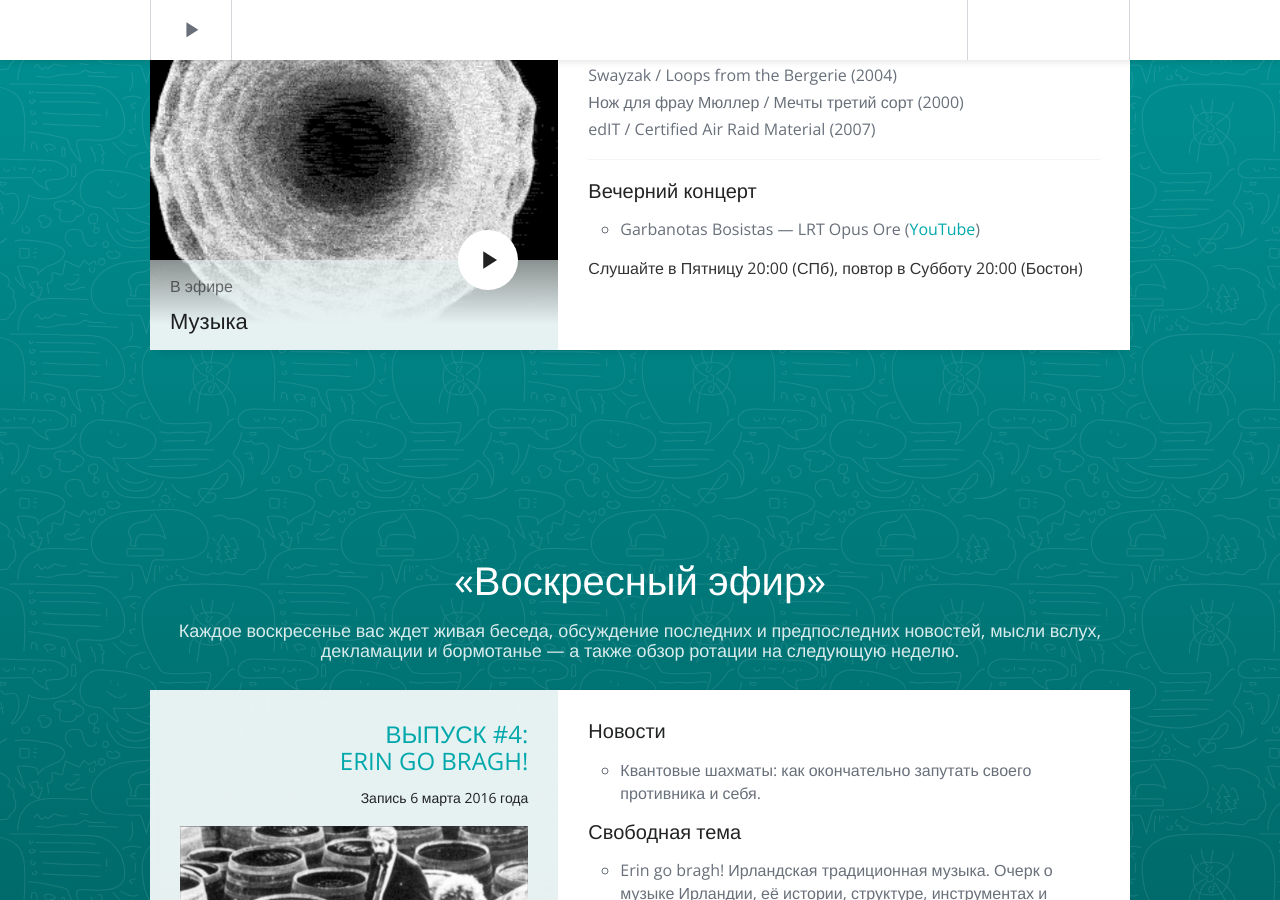
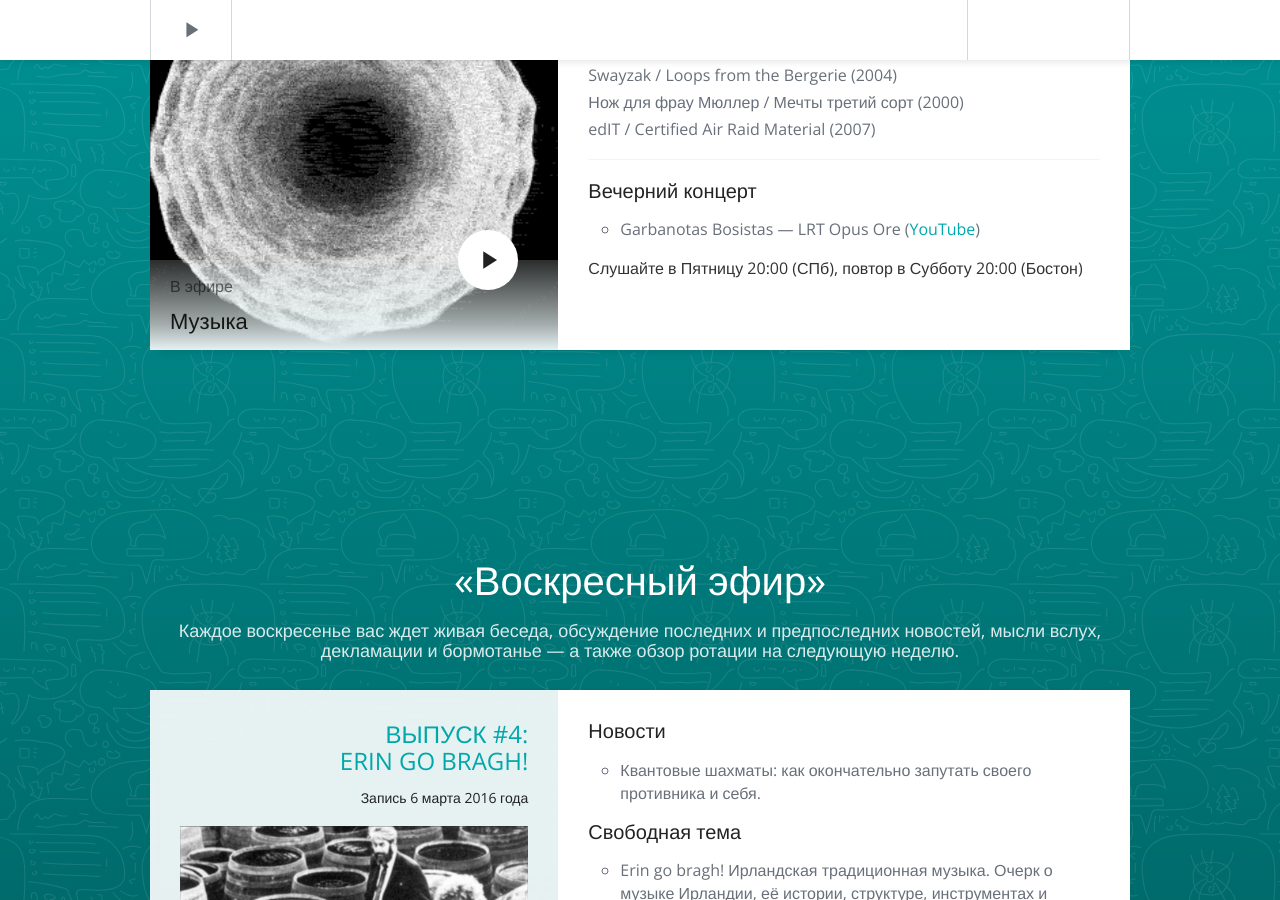
Before and after one commit to tretten/site-moonant, a Jekyll site: the page built from index.html, in a window 1280 px wide and 900 px high, scrolled down 567 px. Built offline with Jekyll 4.4.1, drawn with Linux system fonts in a browser that asks for light colours; nearby versions of some CDN libraries; a script that is not in the unit is left out; the list of posts is cut into pages by our own code; comment, search, counter and statistics services are not loaded.

Commit message:
gradient

```diff
--- a/public/css/moonant.css
+++ b/public/css/moonant.css
@@ -343,9 +343,9 @@ transparent.kast-colors-dynamic.kast-maximized.kast-left.kast-not-full-statusbar
 }
 
 div#kast-top-content.kast-top-content {
-	background: -moz-linear-gradient(top,  rgba(230,241,241,0.6) 0%, rgba(230,241,241,1) 71%, rgba(230,241,241,1) 100%);
-	background: -webkit-linear-gradient(top,  rgba(230,241,241,0.6) 0%,rgba(230,241,241,1) 71%,rgba(230,241,241,1) 100%);
-	background: linear-gradient(to bottom,  rgba(230,241,241,0.6) 0%,rgba(230,241,241,1) 71%,rgba(230,241,241,1) 100%);
+	background: -moz-linear-gradient(top,  rgba(230,241,241,0.2) 2%, rgba(230,241,241,0.71) 71%, rgba(230,241,241,1) 100%);
+	background: -webkit-linear-gradient(top,  rgba(230,241,241,0.2) 2%,rgba(230,241,241,0.71) 71%,rgba(230,241,241,1) 100%);
+	background: linear-gradient(to bottom,  rgba(230,241,241,0.2) 2%,rgba(230,241,241,0.71) 71%,rgba(230,241,241,1) 100%);
 	filter: progid:DXImageTransform.Microsoft.gradient( startColorstr='#cce6f1f1', endColorstr='#e6f1f1',GradientType=0 );
 
 
```
